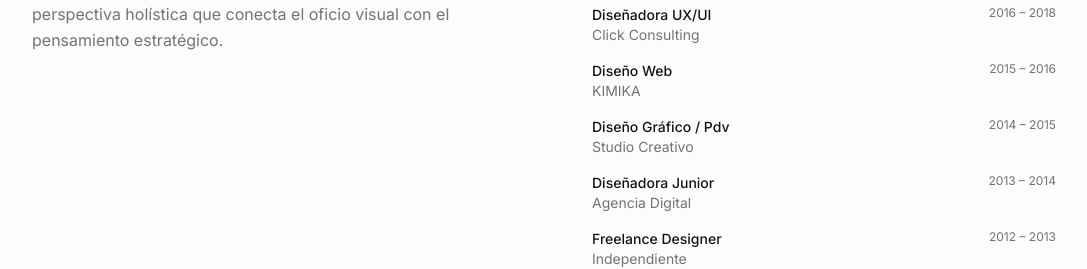
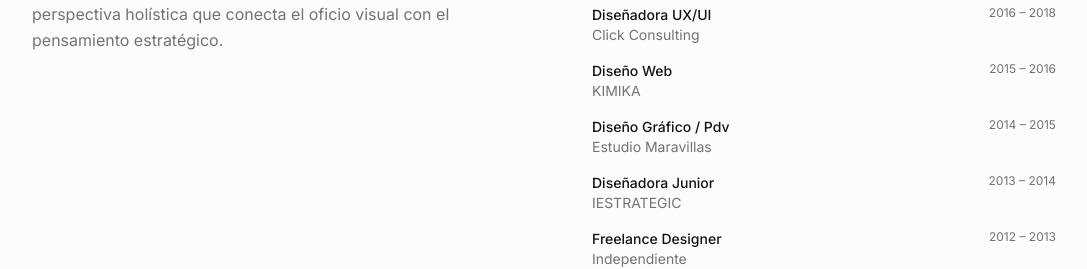
Before and after one commit to danilinked/espielia, a React (Vite) app: page / in a window 1280 px wide. Shown: the part 4241-4510 px from the top of the page, without its empty margins (96-1183 px from the left). Built offline with nearby package versions, Linux system fonts and the light colour scheme; the HTML template or start-up script is replaced by a standard one.

Commit message:
2 cambios de texto

```diff
--- a/src/components/AboutSection.tsx
+++ b/src/components/AboutSection.tsx
@@ -12,8 +12,8 @@ const experienceItems = [
 { role: "Diseñadora UX/UI", company: "Degusta Box", period: "Actualidad" },
 { role: "Diseñadora UX/UI", company: "Click Consulting", period: "2016 – 2018" },
 { role: "Diseño Web", company: "KIMIKA", period: "2015 – 2016" },
-{ role: "Diseño Gráfico / Pdv", company: "Studio Creativo", period: "2014 – 2015" },
-{ role: "Diseñadora Junior", company: "Agencia Digital", period: "2013 – 2014" },
+{ role: "Diseño Gráfico / Pdv", company: "Estudio Maravillas", period: "2014 – 2015" },
+{ role: "Diseñadora Junior", company: "IESTRATEGIC", period: "2013 – 2014" },
 { role: "Freelance Designer", company: "Independiente", period: "2012 – 2013" },
 { role: "Diseño Web", company: "TechStart", period: "2011 – 2012" },
 { role: "Asistente de Diseño", company: "Marca Global", period: "2010 – 2011" },
```
